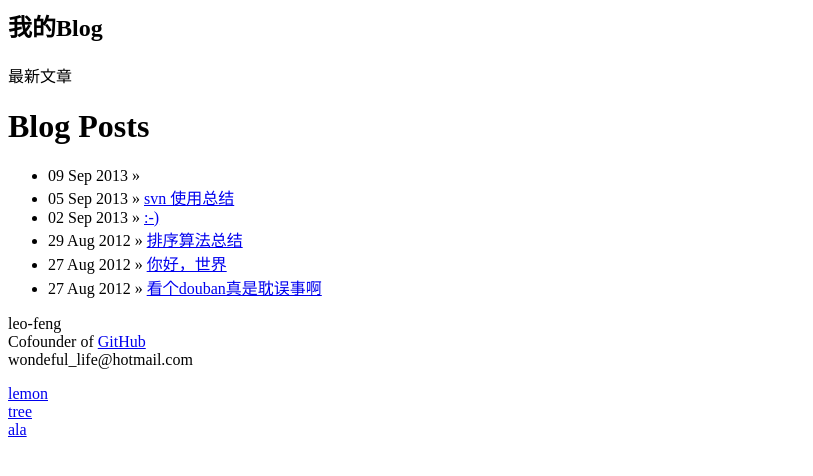
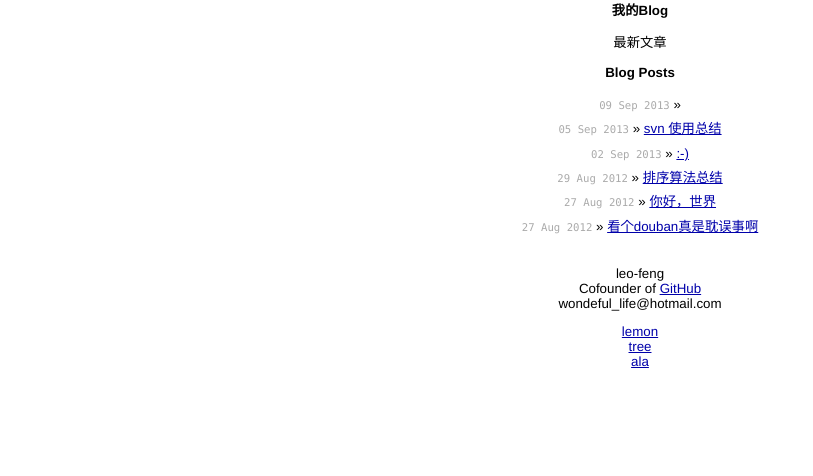
Before and after one commit to leo-feng/leo-feng, a Jekyll site: the page built from index.html, in a window 1280 px wide. Shown: the top 476 px of the page, without its empty margins (0-813 px from the left). Built offline with Jekyll 4.4.1, drawn with Linux system fonts in a browser that asks for light colours; Markdown is read by kramdown in place of the engine named in the settings.

Commit message:
css path

```diff
--- a/_layouts/default.html
+++ b/_layouts/default.html
@@ -6,10 +6,10 @@
 
 	<title>{{ page.title }}</title>
 	<meta name="author" content="leo-feng" />
-	<link rel="stylesheet" href="leo-feng/css/syntax.css" type="text/css" />
+	<link rel="stylesheet" href="/css/syntax.css" type="text/css" />
 
    	<!-- Homepage CSS -->
-   	<link rel="stylesheet" href="leo-feng/css/screen.css" type="text/css" media="screen, projection" />
+   	<link rel="stylesheet" href="/css/screen.css" type="text/css" media="screen, projection" />
 </head>
 
 <body>
```
